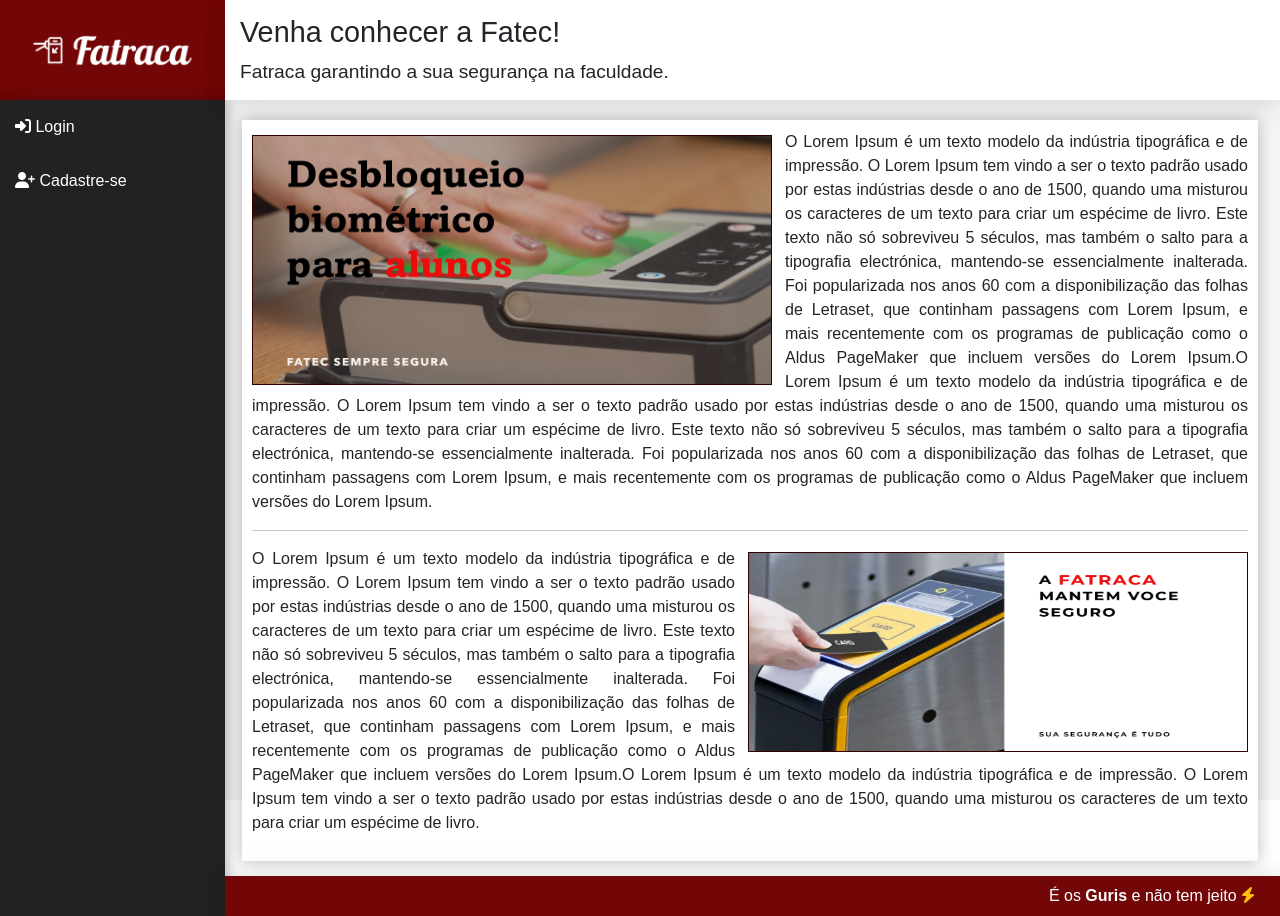
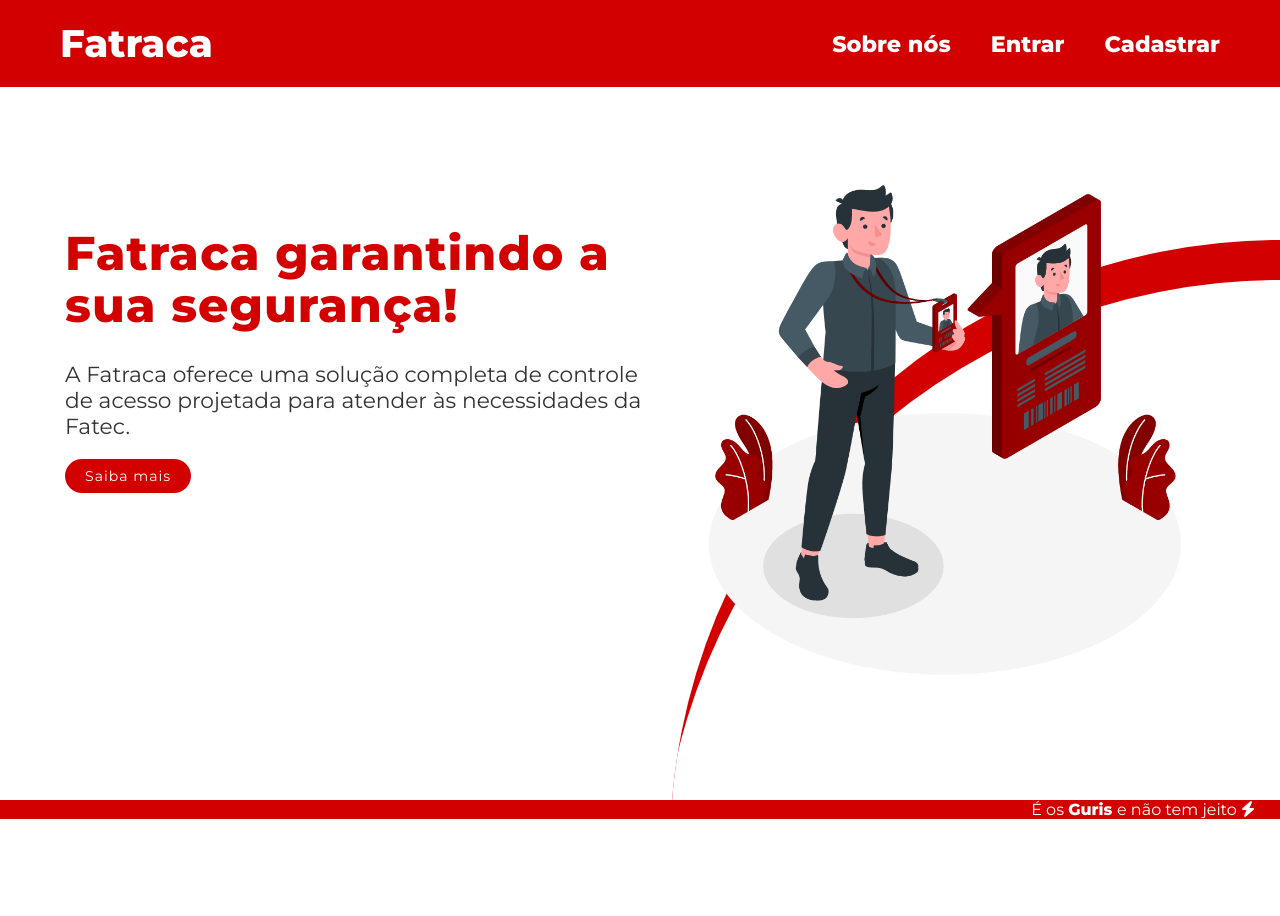
Before and after one commit to LuisFelipe-Oliveira/Fatraca, a PHP site: page / in a window 1280 px wide. After the commit the page ends 819 px from the top, so only its background shows below. Run offline with PHP 8.4, Linux system fonts and the light colour scheme; some libraries are stand-ins or nearby versions.

Commit message:
Nova landing page
Criação de uma nova landing page para o fatraca

```diff
--- a/assets/css/style.css
+++ b/assets/css/style.css
@@ -1,232 +1,156 @@
 
-:root {
-    --bg-dark: rgb(34, 34, 34);
-
-    --logo-height: 100px;
-    --header-height: 100px;
-    --header-height-m: 130px;
-    --menu-top-height: 60px;
-    --aside-width: 225px;
-    --footer-height: 40px;
+@import url('https://fonts.googleapis.com/css?family=Montserrat:400,800');
 
 
-    --shadow:
-        0 2px 23px rgba(0, 0, 0, 0.1),
-        0 2px 49px rgba(0, 0, 0, 0.06);
+*{
+    margin: 0;
+    padding: 0;
+    box-sizing: border-box;
+    font-family: 'Montserrat', sans-serif;
 }
 
-*{
-    box-sizing: border-box;
-    font-family: 'Montserrat', sans-serif;
-    }
-
-.app {
-    margin: 0px;
-    display: grid;
-    grid-template-columns: var(--aside-width) 1fr;
-    grid-template-rows:
-        var(--header-height)
-        1fr
-        var(--footer-height );
-    grid-template-areas:
-        "logo header"
-        "menu content"
-        "menu footer";
-    height: 100vh;
-    background-color: #f5f5f5;
+section{
+    position: relative;
+    width: 100%;
+    min-height: 100vh;
+    padding: 60px;
+    display: flex;
+    justify-content: space-between;
+    align-items: center;
+    background: #fff;
 }
 
-aside.logo{
-    grid-area: logo;
-}
-
-aside.menu-area {
-    grid-area: menu;
-}
-
-main.content{
-    grid-area: content;
-}
-
-/* Estilo para o plugin slick */
-
-.slick-dotted ul{
-	list-style-type: none;
-	text-align: center;
-	position: relative;
-	margin-top: -50px;
-    z-index: 999;
-}
-
-.slick-dotted li{
-	display: inline-block;
-	margin: 0 7px;
-}
-
-.slick-dotted button:focus{
-	outline: 0;
-}
-
-.slick-dotted li button{
-	width: 16px;
-	height: 16px;
-	border-radius: 8px;
-	color: #d8d8d8;
-	border-width: 0;
-	background: #d8d8d8;
-	cursor: pointer;
-}
-
-li.slick-active button{
-	background: #688293;
-	color: #688293;
-}
-
-.slick-slide:focus{
-	outline: none;
-}
-
-/* Fim do estilo */
-
-
-/* Estilo do header */
-
-.container{
+header{
+    position: absolute;
+    top: 0;
+    left: 0;
     width: 100%;
-    max-width: 1670px;
-    margin: 0 auto;
-}
-
-.header{
-    height: 10.5vh;
-    padding: 1%;
-    background-color:#B20000;
-}
-
-footer.footer{
-    grid-area: footer;
-}
-
-/* Logo */
-
-aside.logo{
-    background-color: #730606;
+    padding: 20px 60px;
     display: flex;
-    justify-content: center;
+    justify-content: space-between;
     align-items: center;
-}
-
-aside.logo img{
-    padding: 0px 15px;
-    width: 100%;
-}
-
-/* Logo */
-
-
-/* --- Nav --- */
-
-aside.menu-area{
-    background-color: var(--bg-dark);
-    box-shadow:
-        2px 0 10px 0 rgba(0, 0, 0, 0.12),
-        2px 0 15px 0 rgba(0, 0, 0, 0.19);
-}
-
-.menu a{
-    display: block;
-    text-decoration: none;
-    color: white;
-    padding: 15px;
-    font-weight: 300;
-
-}
-.menu a:hover {
-    background: linear-gradient(135deg,  #B20000 0%, #330000 100% );
-}
-
-.perfil img{
-    width: 25%;
-    height: 25%;
-    padding-right: 4px;
-}
-
-.perfil a{
-
-    font-weight: 700;
+    background-color: #d20000;
 
 }
 
-.perfil a:hover{
-    background-color: #730606;
-}
-
-.perfil{
-    border: #02090ed7 0.5px solid;
-    background-color:#730606;
+header .logo{
+    position: relative;
+    font-size: 2.0vw;
+    text-decoration: none;
+    color: #fff;
 
 }
 
-
-/* --- Nav --- */
-
-/* header */
-
-header.header{
-    background-color: #FFF;
-    padding: 15px 15px;
-    margin-top: 0;
-    /* overflow: hidden; */
-    white-space: nowrap;
-    box-shadow: var(--shadow);
-    height: 100px;
+header .logo:hover{
+    color: #333;
+    transition: 0.3s;
 }
 
-header.header h1{
-    font-size: 1.8em;
+header ul{
+    position: relative;
+    display: flex;
 }
 
-header.header p{
-    text-align: justify;
-    font-size: 1.2em;
+header ul li{
+    list-style: none;
 }
 
-/* header */
-
-/* conteudo */
-
-.conteudo{
-    padding: 10px;
-    margin: 20px 10px 15px 5px;
+header ul li a{
+    display: inline-block;
+    color: #fff;
+    font-weight: 600;
+    margin-left: 40px;
+    text-decoration: none;
+    font-size: 2.8vh;
 }
 
-.conteudo p{
-    text-align: justify;
+header ul li a:hover{
+    color: #333;
+    transition: 0.3s;
+}
+
+.content{
+    position: relative;
+    width: 100%;
+    display: flex;
+    justify-content: space-between;
+    align-items: center;
+    margin-left: 5px;
+}
+
+.content .text{
+    position: relative;
+    max-width: 700px;
+    bottom: 40px;
+}
+
+.content .text h2
+{
+    color: #d30000;
+    font-size: 3.7vw;
+    line-height: 1.1em;
+    letter-spacing: 1px;
+    font-weight: 600;
 
 }
 
-#biometria {
-    height: 250px;
-    width: 520px;
-    margin-right: 13px;
-    margin-top: 5px;
-    float: left;
-    border: #330000 0.3px solid;
+.content .text p{
+    color: #333;
+    font-size: 1.7vw;
+    margin-top: 30px;
+}
+
+.content .text a{
+    display: inline-block;
+    margin-top: 20px;
+    padding: 8px 20px;
+    background: #d30000;
+    color: #fff;
+    border-radius: 40px;
+    text-decoration: none;
+    font-weight: 500;
+    letter-spacing: 1px;
+    text-decoration: none;
+    font-size: 1.1vw;
+}
+
+.content .text a:hover{
+    background: rgb(156, 40, 40);
+}
+
+.content .image{
+    width: 600px;
+    display: flex;
+    justify-content: flex-end;
+    position: relative;
+    top: 20px;
+    margin-left: 10px;
 
 }
 
-#card{
-    height: 210px;
-    width: 410px;
-    height: 200px;
-    width: 500px;
-    margin-left: 13px;
-    float: right;
-    margin-top: 5px;
-    border: #330000 0.3px solid;
+.content .image img{
+    max-width: 43vw;
 }
 
-/* conteudo */
+.circle{
+    position: absolute;
+    top: 0;
+    left: 0;
+    width: 100%;
+    height: 100%;
+    background: #d20000;
+    clip-path: circle(610px at right 850px);
+}
+
+.circle2{
+    position: absolute;
+    top: 0;
+    left: 0;
+    width: 100%;
+    height: 100%;
+    background: #fff;
+    clip-path: circle(620px at right 900px);
+}
 
 /* footer */
 footer.footer{
@@ -235,103 +159,7 @@
     justify-content: flex-end;
     padding: 0 25px;
     color: #FFF;
-    background: #730606;
+    background: #d30000;
     box-shadow: var(--shadow);
 }
 /* footer */
-
-/* main */
-main > div {
-    background-color: #fff;
-    box-shadow: 0px 0px 15px #0004;
-
-}
-/* main */
-
-nav.menu-desktop{
-    position: relative;
-    top: -32px;
-}
-
-.menu-desktop ul{
-    float: right;
-}
-
-.menu-desktop li{
-    float: left;
-    padding-left: 50px;
-    list-style: none;
-}
-
-.menu-desktop a{
-    text-decoration: none;
-    color: #f7f5f5;
-    font-size: 18px;
-}
-
-.menu-desktop a:hover{
-    color: #ccc;
-    transition: 0.5s;
-}
-
-/* Fim do header */
-
-@media screen and (max-width: 768px) {
-
-    .app{
-        grid-template-rows:
-            var(--logo-height)
-            var(--menu-top-height)
-            1fr
-            var(--footer-height);
-        grid-template-columns: 1fr;
-        grid-template-areas:
-            "logo"
-            "menu"
-            "content"
-            "footer";
-    }
-
-    .header{
-        display: none;
-    }
-
-    .menu{
-        display: flex;
-        justify-content: flex-start;
-        align-items: center;
-        height: 100%;
-        justify-content: space-around;
-    }
-    .menu a{
-        display: inline;
-        padding: 10px 15px;
-        border-radius: 20px;
-        margin: 0;
-
-    }
-
-    .perfil img{
-        width: 40px;
-        height: 40px;
-        margin-top: 5px;
-    }
-
-    .perfil{
-        width: 35%;
-        height: 50px;
-        border: none;
-        border-radius: 25px;
-    }
-}
-
-@media screen and (max-width: 576px) {
-
-    #biometria {
-        height: 200px;
-        width: 480px;
-        margin-right: 10px;
-        float: left;
-
-    }
-}
--- a/index.php
+++ b/index.php
@@ -13,8 +13,8 @@
     <meta http-equiv="X-UA-Compatible" content="IE=edge">
     <meta name="viewport" content="width=device-width, initial-scale=1.0, maximum-scale=1.0">
 
-    <link href="https://cdn.jsdelivr.net/npm/bootstrap@5.3.0/dist/css/bootstrap.min.css" rel="stylesheet"
-        integrity="sha384-9ndCyUaIbzAi2FUVXJi0CjmCapSmO7SnpJef0486qhLnuZ2cdeRhO02iuK6FUUVM" crossorigin="anonymous">
+    <!-- <link href="https://cdn.jsdelivr.net/npm/bootstrap@5.3.0/dist/css/bootstrap.min.css" rel="stylesheet" -->
+        <!-- integrity="sha384-9ndCyUaIbzAi2FUVXJi0CjmCapSmO7SnpJef0486qhLnuZ2cdeRhO02iuK6FUUVM" crossorigin="anonymous"> -->
     <!-- <link href="https://cdn.jsdelivr.net/npm/bootstrap@5.2.1/dist/css/bootstrap.min.css" rel="stylesheet"
         integrity="sha384-iYQeCzEYFbKjA/T2uDLTpkwGzCiq6soy8tYaI1GyVh/UjpbCx/TYkiZhlZB6+fzT" crossorigin="anonymous"> -->
     <link rel="stylesheet" href="./assets/css/style.css">
@@ -25,71 +25,33 @@
 </head>
 
 <body>
-    <div class="app">
+    <section>
+        <div class="circle">
+            <div class="circle2"></div>
+        </div>
+        <header>
+            <a href="" class="logo">
+                <h1>Fatraca</h1>
+            </a>
+            <ul>
+                <li><a href="">Sobre nós</a></li>
+                <li><a href="login.php?login" id="link2"">Entrar</a></li>
+                <li><a href="login.php?cadastro" id="link1"">Cadastrar</a></li>
 
-        <aside class="logo"> <!-- logo  -->
-            <a href="index.php" class="logo">
-                <img src="assets\imgs\logo2.png" alt="logo" />
-            </a>
-        </aside>
-
-        <aside class="menu-area"> <!-- menu  -->
-            <nav class="menu">
-                <a href="login.php?login" id="link2"">
-                    <i class="fa-solid fa-right-to-bracket"></i> Login
-                </a>
-                <a href="login.php?cadastro" id="link1"">
-                    <i class="fa-solid fa-user-plus"></i> Cadastre-se
-                </a>
-            </nav>
-        </aside>
-                <!-- d-nome flex-column lead text-muted -->
-        <Header>
-            <header class="header ">
-                <h1 >
-                    Venha conhecer a Fatec!
-                </h1>
-                <p class="">Fatraca garantindo a sua segurança na faculdade.</p>
+            </ul>
         </header>
-        </Header>
-
-
-        <main class="content container-fluid">
-            <div class="conteudo">
-                <div >
-                <img id="biometria" src="assets\imgs\biometria.png" alt="">
-                    <p > O Lorem Ipsum é um texto modelo da indústria tipográfica e de impressão. O Lorem Ipsum tem vindo
-                        a ser o texto padrão usado por estas indústrias desde o ano de 1500, quando uma misturou os
-                        caracteres de um texto para criar um espécime de livro. Este texto não só sobreviveu 5 séculos,
-                        mas também o salto para a tipografia electrónica, mantendo-se essencialmente inalterada. Foi
-                        popularizada nos anos 60 com a disponibilização das folhas de Letraset, que continham passagens
-                        com Lorem Ipsum, e mais recentemente com os programas de publicação como o Aldus PageMaker que
-                        incluem versões do Lorem Ipsum.O Lorem Ipsum é um texto modelo da indústria tipográfica e de impressão. O Lorem Ipsum tem vindo
-                        a ser o texto padrão usado por estas indústrias desde o ano de 1500, quando uma misturou os
-                        caracteres de um texto para criar um espécime de livro. Este texto não só sobreviveu 5 séculos,
-                        mas também o salto para a tipografia electrónica, mantendo-se essencialmente inalterada. Foi
-                        popularizada nos anos 60 com a disponibilização das folhas de Letraset, que continham passagens
-                        com Lorem Ipsum, e mais recentemente com os programas de publicação como o Aldus PageMaker que
-                        incluem versões do Lorem Ipsum.</p>
+        <div class="content">
+            <div class="text">
+                <h2>Fatraca garantindo a sua segurança!</h2>
+                <p>A Fatraca oferece uma solução completa de controle de acesso projetada para atender às
+                    necessidades da Fatec.</p>
+                <a href="">Saiba mais</a>
             </div>
-                <hr />
-                <div>
-                <img id="card" src="assets/imgs/card.png" alt="">
-                <p > O Lorem Ipsum é um texto modelo da indústria tipográfica e de impressão. O Lorem Ipsum tem vindo
-                        a ser o texto padrão usado por estas indústrias desde o ano de 1500, quando uma misturou os
-                        caracteres de um texto para criar um espécime de livro. Este texto não só sobreviveu 5 séculos,
-                        mas também o salto para a tipografia electrónica, mantendo-se essencialmente inalterada. Foi
-                        popularizada nos anos 60 com a disponibilização das folhas de Letraset, que continham passagens
-                        com Lorem Ipsum, e mais recentemente com os programas de publicação como o Aldus PageMaker que
-                        incluem versões do Lorem Ipsum.O Lorem Ipsum é um texto modelo da indústria tipográfica e de impressão. O Lorem Ipsum tem vindo
-                        a ser o texto padrão usado por estas indústrias desde o ano de 1500, quando uma misturou os
-                        caracteres de um texto para criar um espécime de livro. </p>
-
+            <div class="image">
+                <img src="assets\imgs\idCard.png" alt="">
             </div>
         </div>
-        </main>
-
-
+    </section>
     <footer class="footer"> <!-- rodapé  -->
         <span>
             É os <strong>Guris </strong> e não tem jeito
@@ -106,11 +68,11 @@
     <script src="./assets/js/function.js"></script>
 
     <script>
-        document.getElementById('link1').addEventListener('click', function() {
+        document.getElementById('link1').addEventListener('click', function () {
             localStorage.setItem('acao', 'alterarClasse1');
         });
 
-        document.getElementById('link2').addEventListener('click', function() {
+        document.getElementById('link2').addEventListener('click', function () {
             localStorage.setItem('acao', 'alterarClasse2');
         });
     </script>
```
Also changed, not shown: assets/imgs/idCard.png (added). Lines whose indentation alone changed are shown as unchanged.
